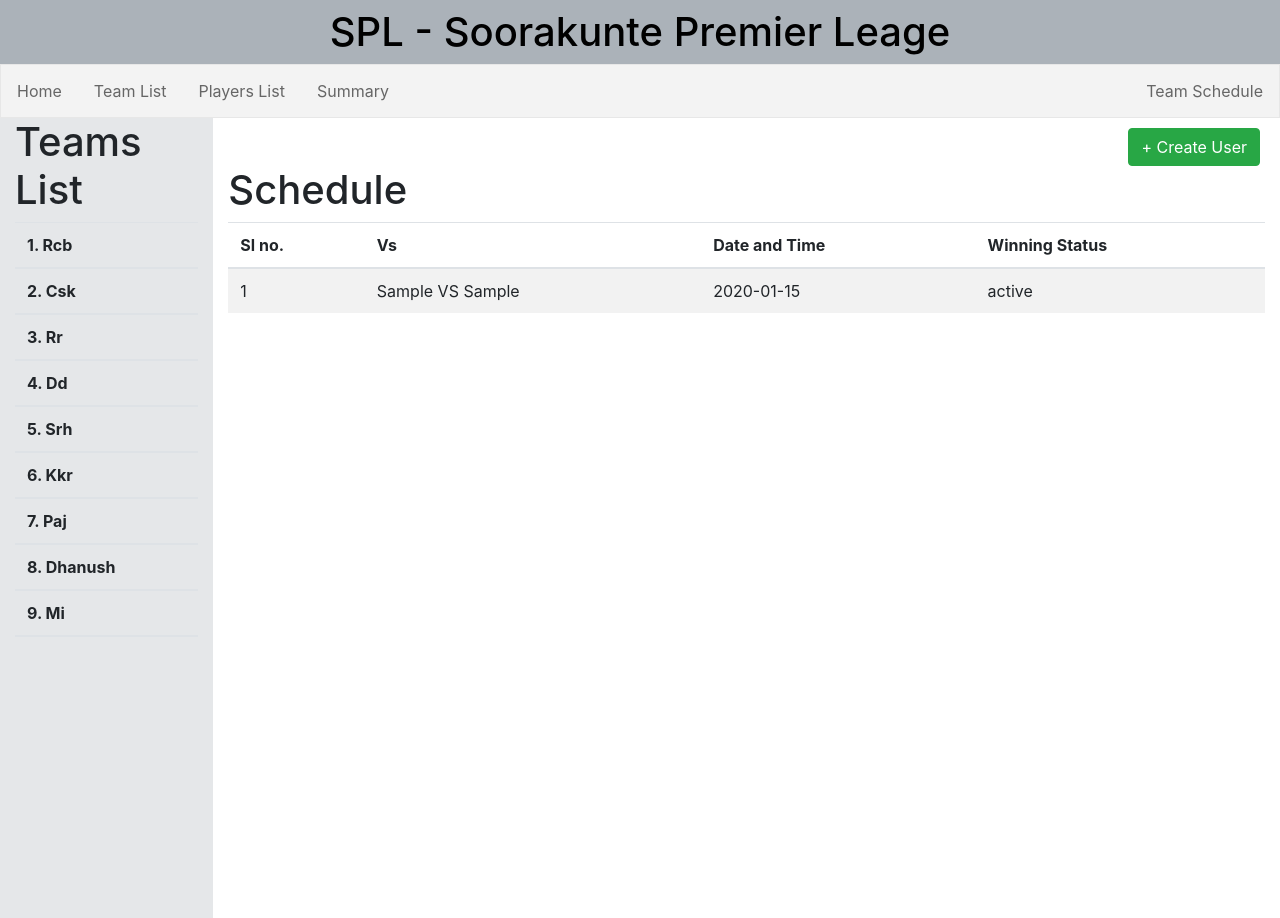
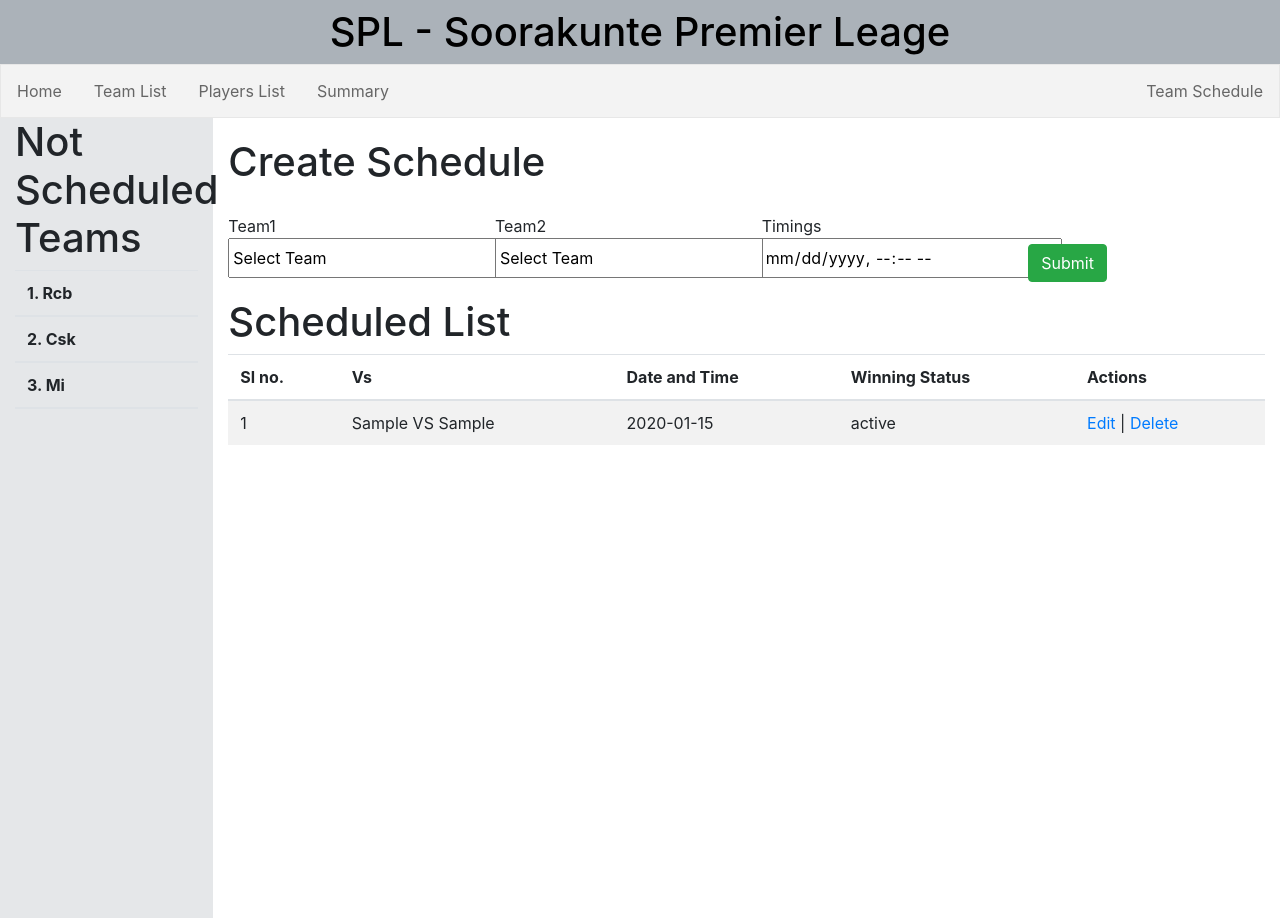
Before and after one commit to venky379/SPL, a Django app: page /schedule in a window 1280 px wide. Run offline with Django 3.2, Linux system fonts and the light colour scheme; data comes from the database, SQL or seed files in the repository; tables that the repository leaves empty hold one stand-in row (values such as "Sample post"); lists and menus that the app fills with data are empty; some libraries are stand-ins or nearby versions.

Commit message:
schedule

```diff
--- a/Teams/urls.py
+++ b/Teams/urls.py
@@ -4,7 +4,7 @@ urlpatterns = [
  url(r'^$', views.home, name = "home"),
  url(r'^team_register', views.team_register),
  url(r'^feesummary', views.feesummary),
- url(r'^schedule', views.schedule),
+ url(r'^schedule', views.schedule, name='schedule'),
  url(r'^player_list', views.player_list),
  url(r'^user_register/(?P<team_id>[\w.@+-]+)/$', views.user_register),
  url(r'^user_edit/(?P<team_id>[\w.@+-]+)/(?P<user_id>[\w.@+-]+)/$', views.user_edit),
--- a/Teams/views.py
+++ b/Teams/views.py
@@ -1,7 +1,7 @@
 # views.py
 from django.shortcuts import render, redirect
 # from .forms import Accounts
-from .forms import RegisterForm, TeamRegisterForm
+from .forms import RegisterForm, TeamRegisterForm, scheduleForm
 from .models import TeamRegister, UserProfile,Schedule
 
 # Create your views here.
@@ -19,9 +19,26 @@ def feesummary(response):
     return render(response, "feesummary.html", {"team_qury":team_qury,"total_fee":total_fee})
 
 def schedule(response):
+    teams_list = TeamRegister.objects.filter(Team_fee__gte=500)
+    schedule_list = Schedule.objects.all()
     team_qury = TeamRegister.objects.all()
-    schedule_list = Schedule.objects.all()
-    return render(response, "schedule.html", {"teamnames":team_qury,'schedule_list':schedule_list})
+    scheduled_list = []
+    for i in schedule_list:
+        scheduled_list.append(i.Team1)
+        scheduled_list.append(i.Team2)
+    not_scheduled_list = []
+    for i in teams_list:
+        if i.Team_title in scheduled_list:
+            pass
+        else:
+            not_scheduled_list.append(i.Team_title)
+    if response.POST:
+        Schedule.objects.create(Team1 = response.POST['team1'], Team2 = response.POST['team2'], Schedule_time = response.POST['datetime'])
+        return redirect("/schedule")
+    if response.GET and response.GET['Actions'] == 'Delete':
+        Schedule.objects.filter(id = response.GET['id']).delete()
+        return redirect("/schedule")
+    return render(response, "schedule.html", {"teamnames":team_qury,'schedule_list':schedule_list,'not_scheduled_list':not_scheduled_list})
 
 def player_list(response):
     player_list = UserProfile.objects.all()
--- a/templates/schedule.html
+++ b/templates/schedule.html
@@ -1,24 +1,53 @@
 {% extends "base1.html" %}
 {% load crispy_forms_tags %}
 {% block list %}
-		<h1>Teams List</h1>
+		<h1>Not Scheduled Teams</h1>
 		<table class="table table-striped">
-		{% for i in teamnames %}
+		{% for i in not_scheduled_list %}
 			    <thead>
 			      <tr>
-			        <th>{{ forloop.counter }}. {{i.Team_title|title}}</th>
+			        <th>{{ forloop.counter }}. {{i|title}}</th>
 			      </tr>
 			    </thead>
 		{%endfor%}
 	</table>
 {% endblock %}
 {% block form %}
-<div class="row">
-	<div class="col-12"style="text-align: right;padding-right: 20;margin-top: 10">
-		<a href="#"class="btn btn-success">&#43; Create User</a>
+<h1 style='padding-top: 20'>Create Schedule</h1>
+<form method="POST"style='padding-top: 20'>
+	{% csrf_token %}
+	<div class="row">
+		<div class="col-md-3 col-lg-3 col-sm-12">
+			<div>Team1</div>
+			<select name="team1" id="team1"style='width: 300;height: 40'>
+			    <option value="volvo"selected>Select Team</option>
+			    {% for i in not_scheduled_list%}
+				    <option value={{i}}>{{i}}</option>
+			    {%endfor%}
+			</select>
+		</div>
+		<div class="col-md-3 col-lg-3 col-sm-12">
+			<div>Team2</div>
+			<select name="team2" id="team2"style='width: 300;height: 40'>
+			    <option value="volvo"selected>Select Team</option>
+			    {% for i in not_scheduled_list%}
+				    <option value={{i}}>{{i}}</option>
+			    {%endfor%}
+			</select>
+
+			</select>
+		</div>
+		<div class="col-md-3 col-lg-3 col-sm-12">
+			<div>Timings</div>
+			<input name="datetime" id="datetime" type="datetime-local"style='width: 300;height: 40'>
+		</div>
+		<div class="col-md-3 col-lg-3 col-sm-12"style="padding-top:30">
+			<input type="submit"class="btn btn-success">
+		</div>
 	</div>
-</div>
-<h1>Schedule</h1>
+
+</form>
+<h1>Scheduled List</h1>
 		<table class="table table-striped">
 			    <thead>
 			      <tr>
@@ -26,6 +55,7 @@
 			        <th>Vs</th>
 			        <th>Date and Time</th>
 			        <th>Winning Status</th>
+			        <th>Actions</th>
 			      </tr>
 			    </thead>
 		<tbody>
@@ -33,8 +63,9 @@
 			<tr>
 				<td>{{ forloop.counter }}</td>
 				<td>{{ i.Team1}} VS {{ i.Team2}}</td>
-				<td>{{ i.Schedule_time}}</td>
+				<td>{{ i.Schedule_time }}</td>
 				<td>{{ i.Winning_status}}</td>
+				<td><a href="#">Edit</a> | <a href="{% url 'schedule' %}?id={{i.id}}&Actions=Delete">Delete</a></td>
 			</tr>
 		{%endfor%}
 		</tbody>
```
Also changed, not shown: Teams/forms.py (+7 -0 lines).
